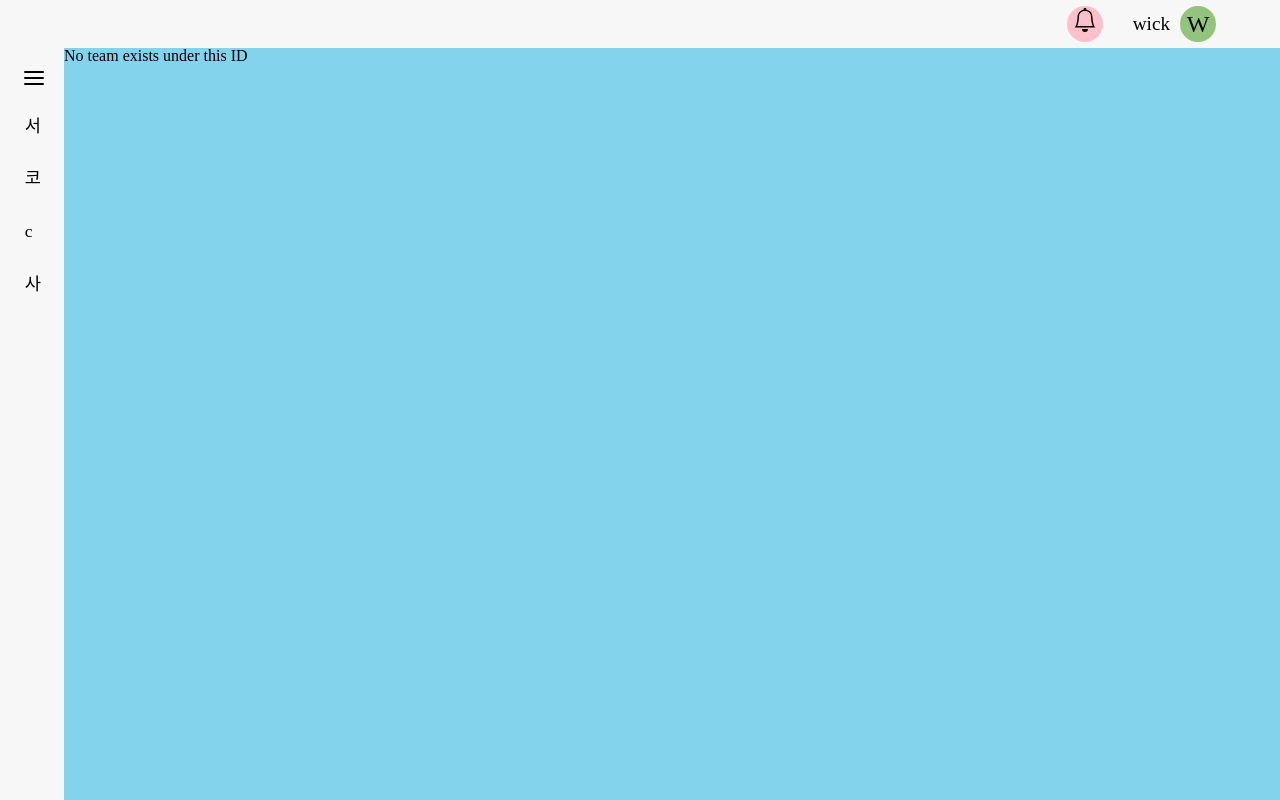
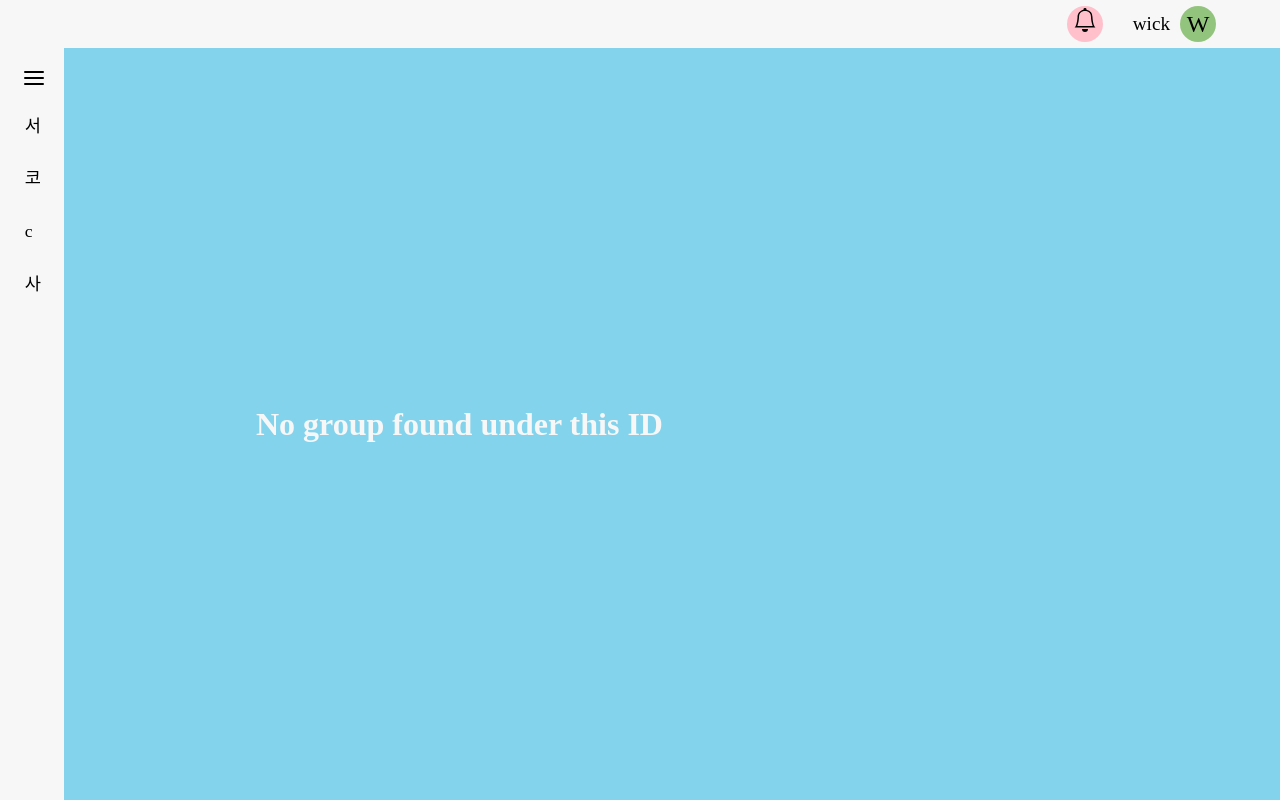
Before and after one commit to team-coderder/Frontend-CRA, a React (Create React App) app: page /teamschedule in a window 1280 px wide. Built offline with nearby package versions, Linux system fonts and the light colour scheme; no server answers; sample sign-in values are in the browser's storage; what @daypilot/daypilot-lite-react would draw is missing.

Commit message:
FEAT : AddGroup #11 리뷰반영 create 404 fallback page

```diff
--- a/src/routes/mainRoutes.tsx
+++ b/src/routes/mainRoutes.tsx
@@ -1,7 +1,7 @@
 import { Navigate } from 'react-router-dom';
 import AuthLayout from '../layouts/AuthLayout';
 import AnonymousLayout from '../layouts/AnonymousLayout';
-import { Login, Signup, AddGroup, GroupInfo, TeamSchedule } from '../views';
+import { Login, Signup, AddGroup, GroupInfo, TeamSchedule, NotFound } from '../views';
 
 const mainRoutes = () => {
     const user = localStorage.getItem('token');
@@ -44,11 +44,7 @@ const mainRoutes = () => {
                     children: [
                         {
                             index: true,
-                            element: (
-                                <main>
-                                    <p>No team exists under this ID</p>
-                                </main>
-                            ),
+                            element: <NotFound message='No group found under this ID' />,
                         },
                         {
                             path: ':teamId',
@@ -58,6 +54,10 @@ const mainRoutes = () => {
                 },
             ],
         },
+        {
+            path: '*',
+            element: <NotFound />,
+        },
     ];
 };
 
--- /dev/null
+++ b/src/views/NotFound.tsx
@@ -0,0 +1,11 @@
+import { Container } from '../styles/globalStyle/PageLayout';
+
+const NotFound = ({ message }: { message?: string }) => {
+    return (
+        <Container>
+            <h1>{message ? message : 'Page Not Found'}</h1>
+        </Container>
+    );
+};
+
+export default NotFound;
--- a/src/views/index.ts
+++ b/src/views/index.ts
@@ -3,3 +3,4 @@ export { default as Signup } from './Signup';
 export { default as TeamSchedule } from './TeamSchedule';
 export { default as AddGroup } from './AddGroup';
 export { default as GroupInfo } from './GroupInfo';
+export { default as NotFound } from './NotFound';
```
